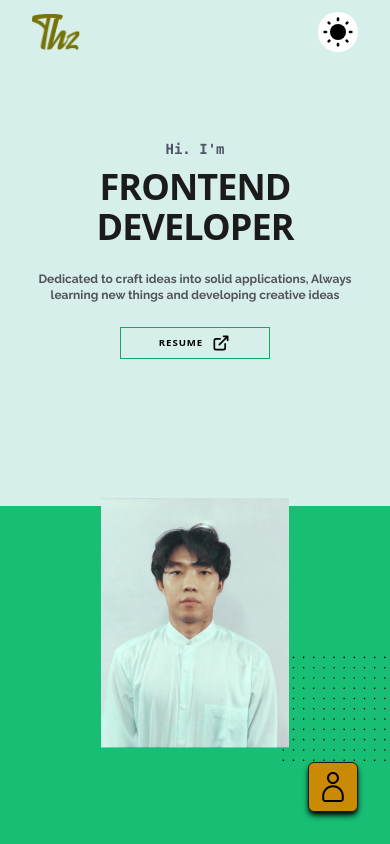
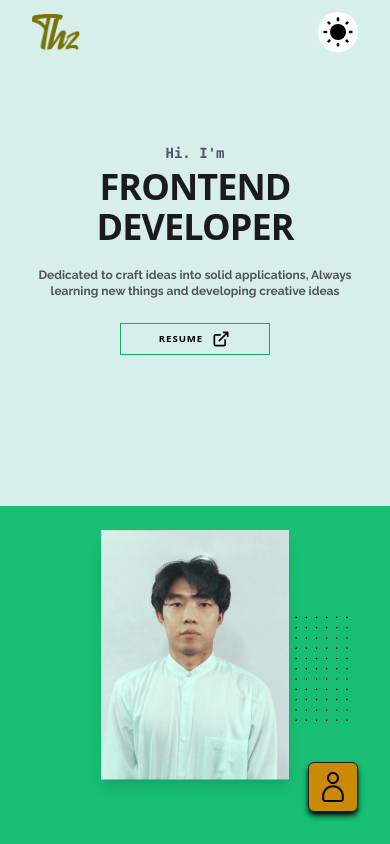
Before and after one commit to ThanHtikeZawGithub/MyPortfolio, a Next.js app: page / in a window 390 px wide. Built offline with nearby package versions, Linux system fonts and the light colour scheme.

Commit message:
working on front page

```diff
--- a/app/page.jsx
+++ b/app/page.jsx
@@ -12,15 +12,15 @@ export default function HomePage() {
       <div className="flex flex-col h-screen w-full md:flex-row overflow-hidden ">
         <div className="bg-primary dark:bg-zinc-800 px-4 flex basis-3/5 md:basis-8/12 md:relative transition-all duration-700">
           <div
-            className="mx-auto py-2 flex flex-col justify-center items-center md:items-start top-32
-                          md:top-40 max-w-xl md:max-w-3xl md:mx-auto font-mont font-bold"
+            className="mx-auto py-2 flex flex-col justify-center items-center md:items-start
+                          top-40 max-w-xl md:max-w-3xl md:mx-auto font-mont font-bold"
           >
 
-            <p className="text-sm font-mono font-bold text-gray-600 dark:text-primary3 md:text-xl mb-2 md:mb-4">
+            <p className="text-sm font-mono font-bold text-gray-600 dark:text-primary3 md:text-xl mb-1 md:mb-4">
               Hi. I'm
             </p>
             <h2 className="text-4xl md:text-6xl font-bold font-mont text-dark tracking-tight dark:text-primary3 z-20">FRONTEND</h2>
-            <h2 className="text-4xl md:text-6xl font-bold font-mont tracking-tight text-dark dark:text-primary3 mb-2 z-20">DEVELOPER</h2>
+            <h2 className="text-4xl md:text-6xl font-bold font-mont tracking-tight text-dark dark:text-primary3 mb-1 md:mb-2 z-20">DEVELOPER</h2>
             <Pattern1 className="hidden md:absolute md:-bottom-12 md:right-12 md:w-100 md:h-100 dark:invert" />
             <p className="text-zinc-600 text-center md:text-start dark:text-primary3 font-raleway my-4 text-xs max-w-xs flex-wrap md:text-base ">
               Dedicated to craft ideas into solid applications, Always learning new things and developing creative ideas
@@ -42,7 +42,7 @@ export default function HomePage() {
             className="flex relative before:absolute before:border-2 before:border-zinc-800
                           before:border-solid before:dark:border-primary
                           md:before:-right-4 md:before:-top-4 md:before:w-full md:before:h-full
-                          before:z-20 justify-center my-8 items-center md:absolute md:top-40 md:-left-20 -top-10 hover:saturate-50 transition-all duration-700 ease-in "
+                          before:z-20 justify-center my-8 items-center md:absolute md:top-40 md:-left-20 -top-2 hover:saturate-50 transition-all duration-700 ease-in "
           >
             <Image
               src="/assets/profile_5.png"
@@ -50,12 +50,12 @@ export default function HomePage() {
               priority
               width={200}
               height={350}
-              className="w-auto h-[250px] md:h-[300px] z-30"
+              className="w-auto h-[250px] md:h-[300px] z-30 shadow-lg"
               sizes="(max-width: 768px) 100vw,
                     (max-width: 1200px) 50vw,
                     50vw"
             />
-            <Pattern1 className="absolute left-56 top-24 md:left-32 md:top-48" />
+            <Pattern1 className="absolute left-44 top-6 md:left-32 md:top-48" />
           </div>
           <button className="fixed bottom-8 right-8 bg-yellow-600 z-40 border border-solid border-dark rounded-md p-2 shadow-black shadow-md">
               <Link
```
